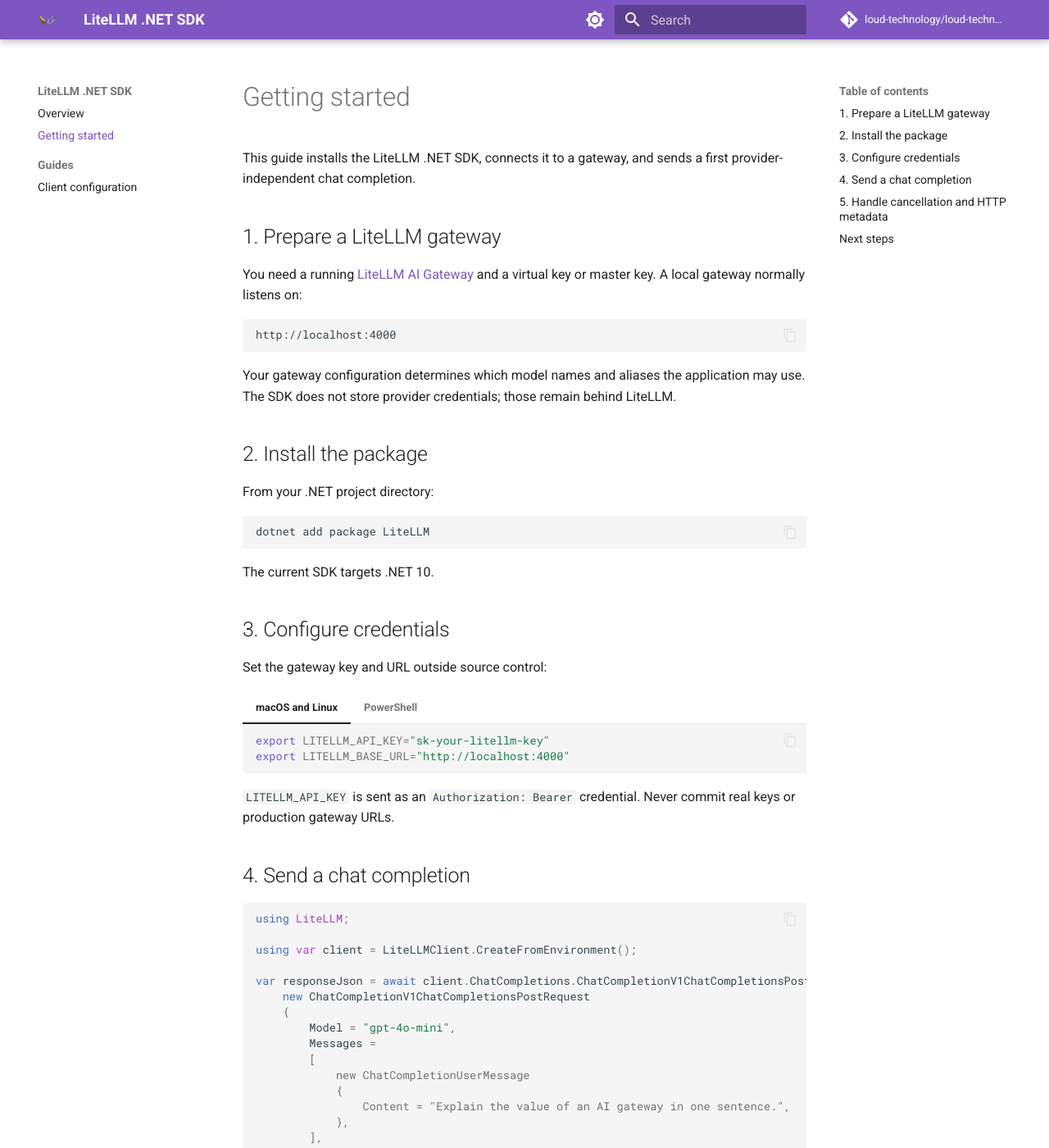
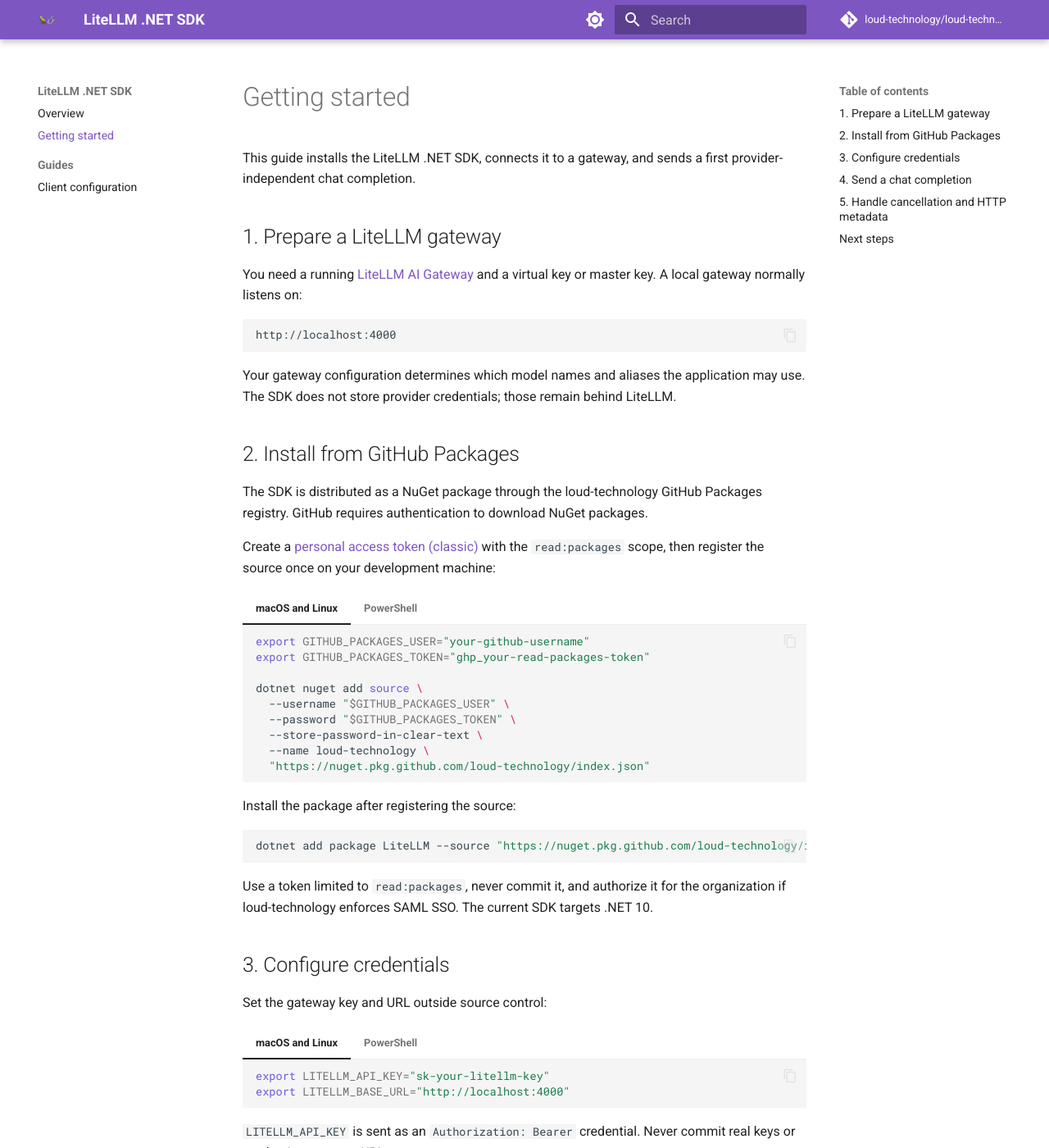
Before and after one commit to loud-technology/loud-technology-litellm-sdk, an MkDocs documentation site: the page built from docs/getting-started.md, in a window 1280 px wide and 1400 px high. Shown: the whole window at 82% size. Built offline with MkDocs 1.6.1 and Material for MkDocs 9.7.7, drawn with Linux system fonts in a browser that asks for light colours; comment, search, counter and statistics services are not loaded.

Commit message:
docs: update installation instructions to use GitHub Packages

````diff
--- a/docs/getting-started.md
+++ b/docs/getting-started.md
@@ -12,15 +12,47 @@
 
 Your gateway configuration determines which model names and aliases the application may use. The SDK does not store provider credentials; those remain behind LiteLLM.
 
-## 2. Install the package
+## 2. Install from GitHub Packages
 
-From your .NET project directory:
+The SDK is distributed as a NuGet package through the loud-technology GitHub Packages registry. GitHub requires authentication to download NuGet packages.
+
+Create a [personal access token (classic)](https://github.com/settings/tokens) with the `read:packages` scope, then register the source once on your development machine:
+
+=== "macOS and Linux"
+
+    ```bash
+    export GITHUB_PACKAGES_USER="your-github-username"
+    export GITHUB_PACKAGES_TOKEN="ghp_your-read-packages-token"
+
+    dotnet nuget add source \
+      --username "$GITHUB_PACKAGES_USER" \
+      --password "$GITHUB_PACKAGES_TOKEN" \
+      --store-password-in-clear-text \
+      --name loud-technology \
+      "https://nuget.pkg.github.com/loud-technology/index.json"
+    ```
+
+=== "PowerShell"
+
+    ```powershell
+    $env:GITHUB_PACKAGES_USER = "your-github-username"
+    $env:GITHUB_PACKAGES_TOKEN = "ghp_your-read-packages-token"
+
+    dotnet nuget add source `
+      --username $env:GITHUB_PACKAGES_USER `
+      --password $env:GITHUB_PACKAGES_TOKEN `
+      --store-password-in-clear-text `
+      --name loud-technology `
+      "https://nuget.pkg.github.com/loud-technology/index.json"
+    ```
+
+Install the package after registering the source:
 
 ```bash
-dotnet add package LiteLLM
+dotnet add package LiteLLM --source "https://nuget.pkg.github.com/loud-technology/index.json"
 ```
 
-The current SDK targets .NET 10.
+Use a token limited to `read:packages`, never commit it, and authorize it for the organization if loud-technology enforces SAML SSO. The current SDK targets .NET 10.
 
 ## 3. Configure credentials
 
````
Also changed, not shown: README.md (+22 -7 lines), docs/index.md (+3 -3 lines), 1 other file.
